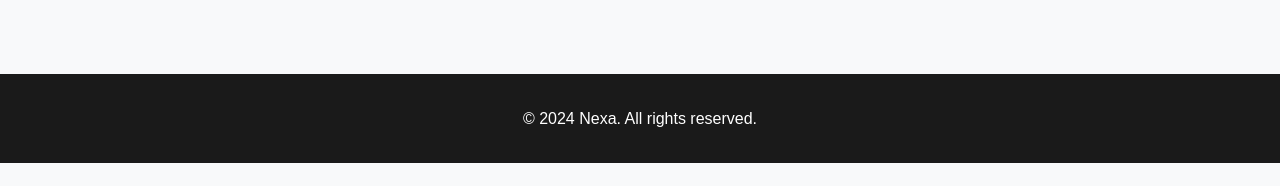
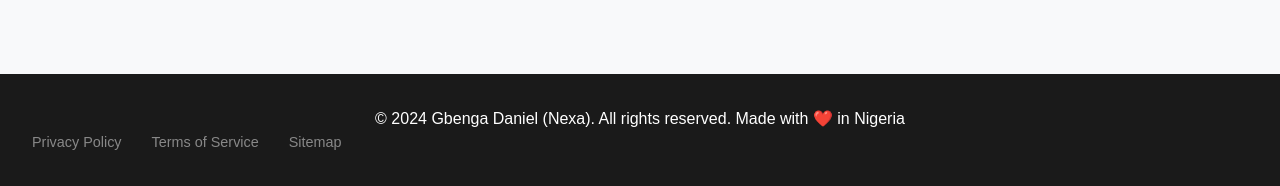
Before and after one commit to OGluck20/Daniel_Gbenga.app, a plain HTML site: page index.html in a window 1280 px wide. Shown: the part 4802-4988 px from the top of the page. Before the commit the page ends 4965 px from the top, so only its background shows below. Drawn offline with nearby package versions, Linux system fonts and the light colour scheme.

Commit message:
final-commit

```diff
--- a/index.html
+++ b/index.html
@@ -407,7 +407,12 @@
     <!-- Footer -->
     <footer>
         <div class="footer-content">
-            <p>&copy; 2024 Nexa. All rights reserved.</p>
+            <p>&copy; 2024 Gbenga Daniel (Nexa). All rights reserved. Made with ❤️ in Nigeria</p>
+        <div class="footer-links">
+            <a href="#privacy">Privacy Policy</a>
+            <a href="#terms">Terms of Service</a>
+            <a href="#sitemap">Sitemap</a>
+        </div>
         </div>
     </footer>
 
--- a/styles.css
+++ b/styles.css
@@ -628,6 +628,22 @@ footer {
     text-align: center;
 }
 
+.footer-links {
+    display: flex;
+    gap: 30px;
+}
+
+.footer-links a {
+    color: #888;
+    text-decoration: none;
+    font-size: 0.9rem;
+    transition: color 0.3s ease;
+}
+
+.footer-links a:hover {
+    color: #00d4ff;
+        }
+
 /* Animations */
 @keyframes fadeInDown {
     from {
```
